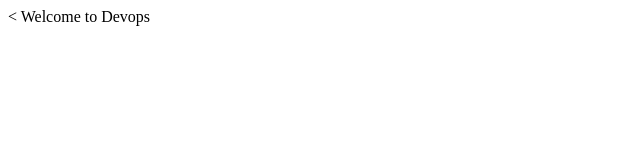
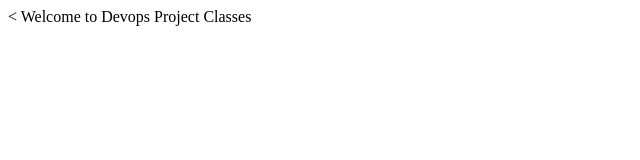
Before and after one commit to Yashaswini2107/DevOps, a plain HTML site: page index.html in a window 1280 px wide. Shown: the whole page, without its empty margins (0-640 px from the left). Drawn offline with Linux system fonts and the light colour scheme.

Commit message:
Update index.html

```diff
--- a/index.html
+++ b/index.html
@@ -4,6 +4,6 @@
 	<title>DevOps Project</title>
 </head>
 <body>
-   Welcome to Devops
+   Welcome to Devops Project Classes
 </body>
 </html>
```
